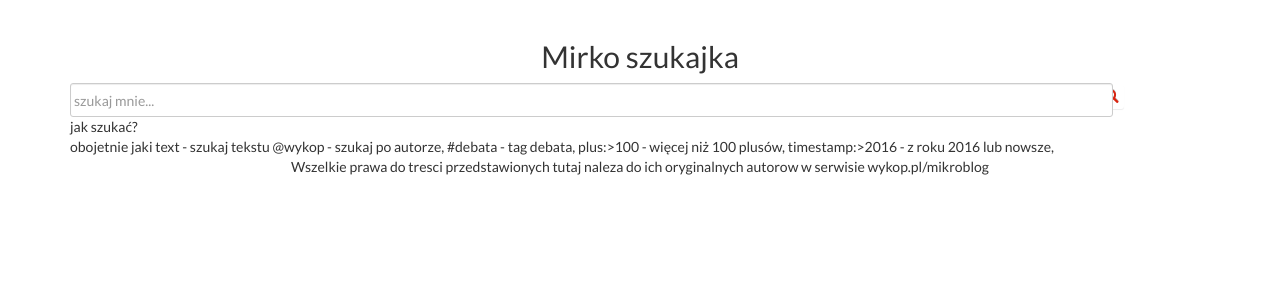
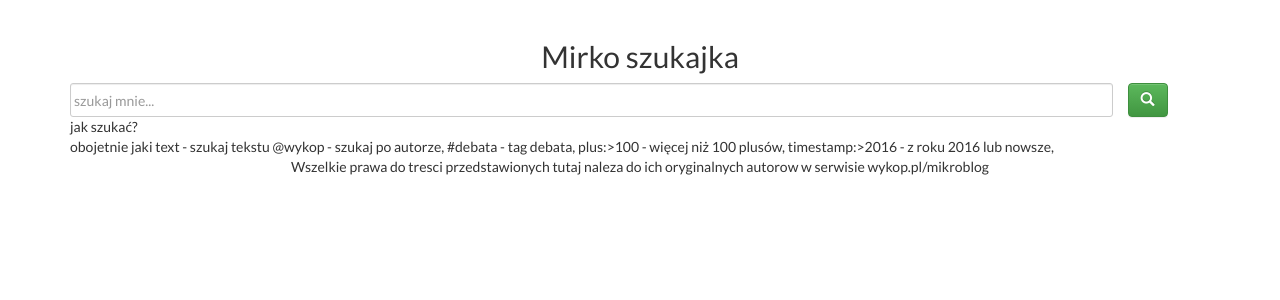
Before and after one commit to cantorek/szukajo, a Django app: page / in a window 1280 px wide. Shown: the top 300 px of the page. Run offline with Django 3.2, Linux system fonts and the light colour scheme; some libraries are stand-ins or nearby versions.

Commit message:
fix search button

```diff
--- a/mirko/static/mirko.css
+++ b/mirko/static/mirko.css
@@ -17,22 +17,6 @@
         -webkit-border-radius: 3px;
         -moz-border-radius: 3px;
         border-radius: 3px;
-    }
-
-    #custom-search-input button {
-        border: 0;
-        background: none;
-        /** belows styles are working good */
-        padding: 2px 5px;
-        margin-top: 2px;
-        position: relative;
-        left: -28px;
-        /* IE7-8 doesn't have border-radius, so don't indent the padding */
-        margin-bottom: 0;
-        -webkit-border-radius: 3px;
-        -moz-border-radius: 3px;
-        border-radius: 3px;
-        color:#D9230F;
     }
 
     .search-query:focus + button {
```
